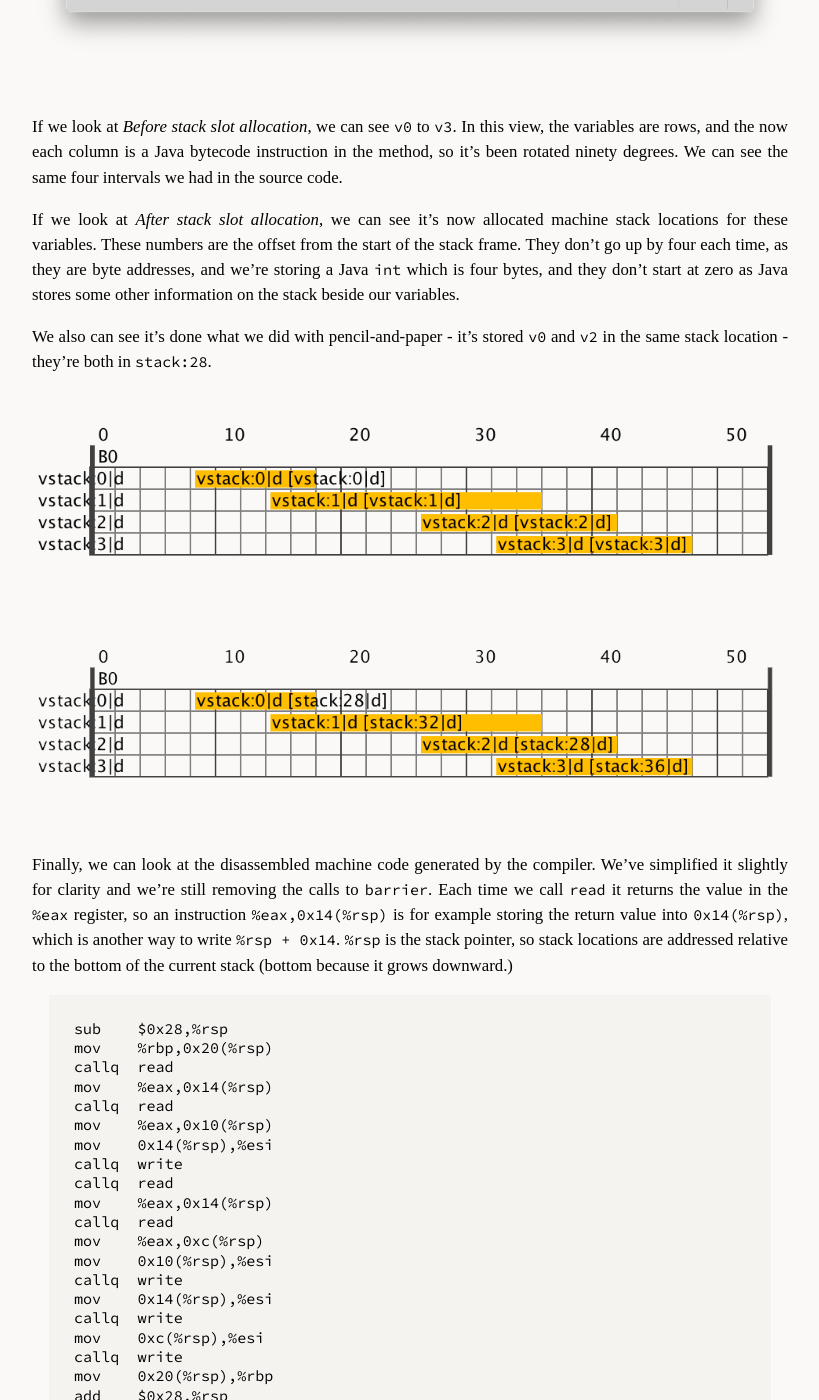
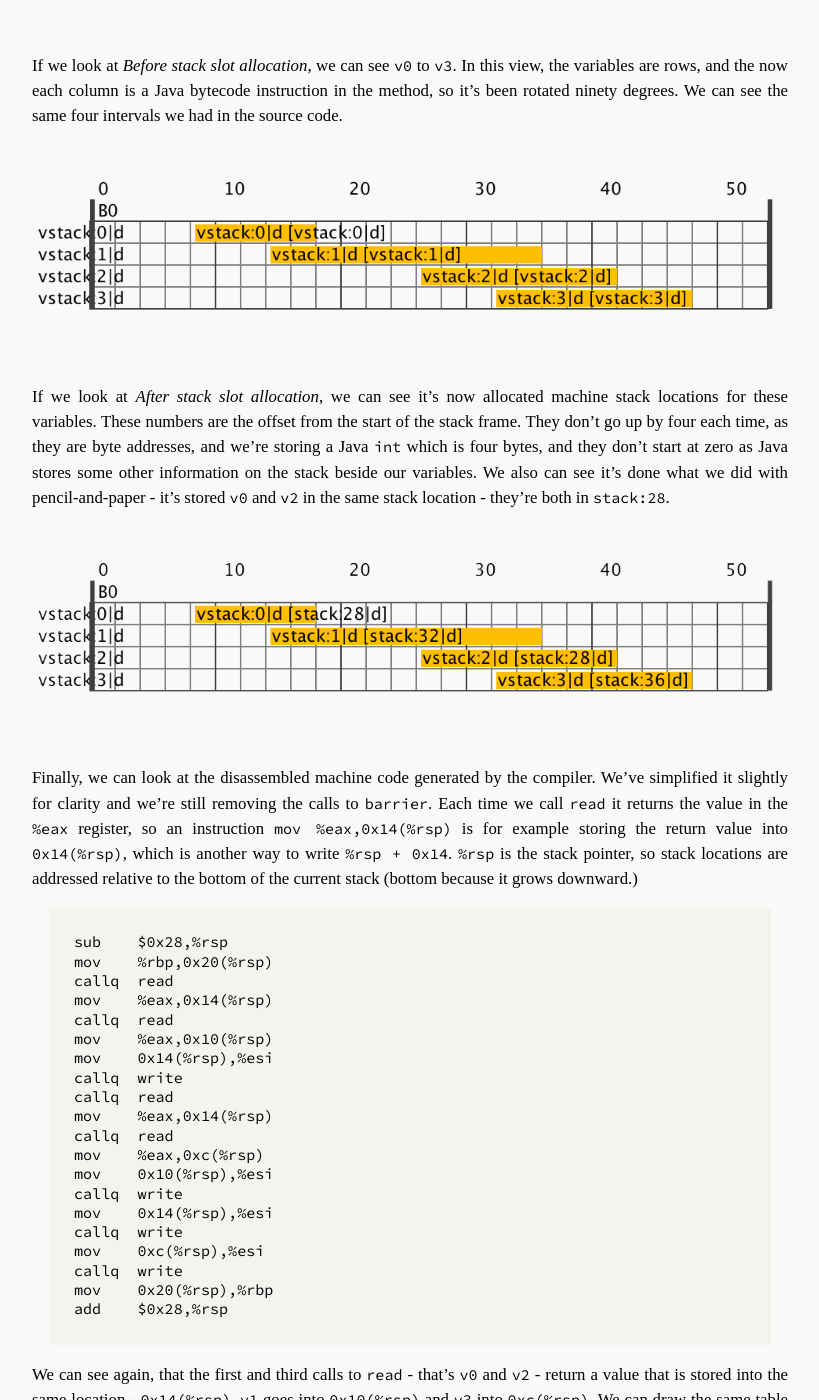
Before and after one commit to chrisseaton/chrisseaton.github.io, a Jekyll site: the page built from truffleruby/register-allocation/index.md, in a window 1280 px wide and 1400 px high, scrolled down 5811 px. Shown: the whole window, without its empty margins (230-1049 px from the left). Built offline with Jekyll 4.4.1, drawn with Linux system fonts in a browser that asks for light colours; nearby versions of some CDN libraries; some web fonts are replaced; some of the changed text lies outside the part shown.

````diff
--- a/truffleruby/register-allocation/index.md
+++ b/truffleruby/register-allocation/index.md
@@ -112,14 +112,13 @@ On the left we can see the program move through various phases of the compilatio
 
 If we look at *Before stack slot allocation*, we can see `v0` to `v3`. In this view, the variables are rows, and the now each column is a Java bytecode instruction in the method, so it's been rotated ninety degrees. We can see the same four intervals we had in the source code.
 
-If we look at *After stack slot allocation*, we can see it's now allocated machine stack locations for these variables. These numbers are the offset from the start of the stack frame. They don't go up by four each time, as they are byte addresses, and we're storing a Java `int` which is four bytes, and they don't start at zero as Java stores some other information on the stack beside our variables.
+![virtual](virtual.png)
 
-We also can see it's done what we did with pencil-and-paper - it's stored `v0` and `v2` in the same stack location - they're both in `stack:28`.
+If we look at *After stack slot allocation*, we can see it's now allocated machine stack locations for these variables. These numbers are the offset from the start of the stack frame. They don't go up by four each time, as they are byte addresses, and we're storing a Java `int` which is four bytes, and they don't start at zero as Java stores some other information on the stack beside our variables. We also can see it's done what we did with pencil-and-paper - it's stored `v0` and `v2` in the same stack location - they're both in `stack:28`.
 
-![virtual](virtual.png)
 ![concrete](concrete.png)
 
-Finally, we can look at the disassembled machine code generated by the compiler. We've simplified it slightly for clarity and we're still removing the calls to `barrier`. Each time we call `read` it returns the value in the `%eax` register, so an instruction `%eax,0x14(%rsp)` is for example storing the return value into `0x14(%rsp)`, which is another way to write `%rsp + 0x14`. `%rsp` is the stack pointer, so stack locations are addressed relative to the bottom of the current stack (bottom because it grows downward.)
+Finally, we can look at the disassembled machine code generated by the compiler. We've simplified it slightly for clarity and we're still removing the calls to `barrier`. Each time we call `read` it returns the value in the `%eax` register, so an instruction `mov %eax,0x14(%rsp)` is for example storing the return value into `0x14(%rsp)`, which is another way to write `%rsp + 0x14`. `%rsp` is the stack pointer, so stack locations are addressed relative to the bottom of the current stack (bottom because it grows downward.)
 
 ```
 sub    $0x28,%rsp
````
Also changed, not shown: other parts of truffleruby/register-allocation/index.md (+3 -3 lines), truffleruby/register-allocation/title.png (added).
